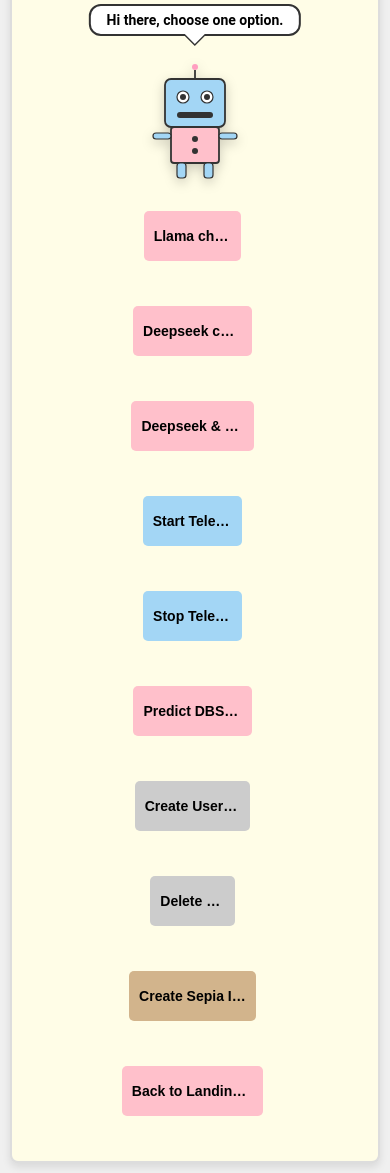
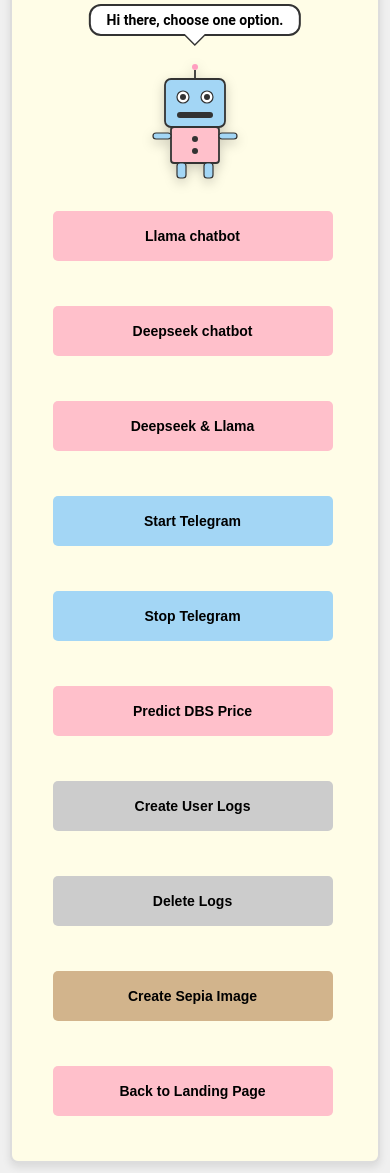
Before and after one commit to miqqie/dbs_pred, a Flask app: page /main in a window 390 px wide. Shown: the part 125-1298 px from the top of the page. Run offline with Flask 3, Linux system fonts and the light colour scheme; parts of the project's set-up code (start-up, migrations or seed data) failed here and were passed over.

Commit message:
update mob buttons

```diff
--- a/static/styles.css
+++ b/static/styles.css
@@ -419,8 +419,8 @@
         min-height: 50px !important;
         max-height: 50px !important;
         white-space: nowrap !important;
-        width: 85% !important;
-        max-width: none !important;
+        width: 280px !important;
+        max-width: 280px !important;
         margin: 0 auto 15px auto !important;
         font-size: 14px !important;
         line-height: 1 !important;
```
